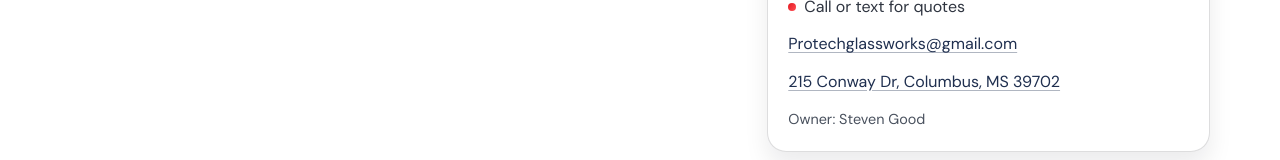
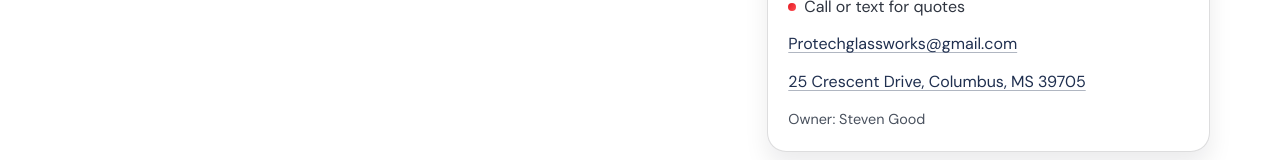
Before and after one commit to flowsyncsolutions/protechglass, a Next.js app: page / in a window 1280 px wide. Shown: the part 736-896 px from the top of the page. Built offline with nearby package versions, Linux system fonts and the light colour scheme.

Commit message:
Update business location

```diff
--- a/app/page.tsx
+++ b/app/page.tsx
@@ -5,8 +5,8 @@ const phoneHref = "tel:+16623287570";
 const textHref = "sms:+16623287570";
 const businessEmail = "Protechglassworks@gmail.com";
 const emailHref = `mailto:${businessEmail}?subject=Quote%20Request`;
-const address = "215 Conway Dr, Columbus, MS 39702";
-const mapHref = "https://maps.google.com/?q=215+Conway+Dr,+Columbus,+MS+39702";
+const address = "25 Crescent Drive, Columbus, MS 39705";
+const mapHref = "https://maps.google.com/?q=25+Crescent+Drive,+Columbus,+MS+39705";
 const instagramHref = "https://www.instagram.com/protechglass.columbus/";
 
 const serviceGroups = ["Auto", "Residential", "Business"];
```
